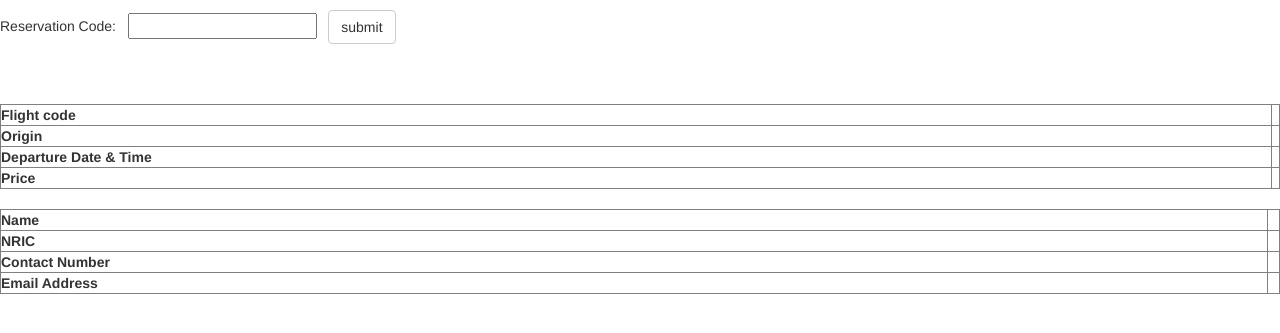
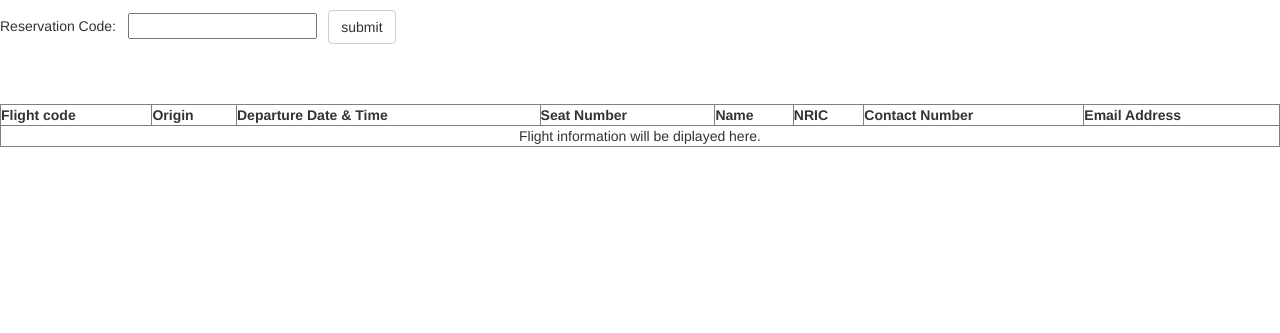
Before and after one commit to GreenBagel/PK9L4E, a PHP site: page /FrontEnd/retrieveFlight.php in a window 1280 px wide. Shown: the part 50-383 px from the top of the page. Run offline with PHP 8.4, Linux system fonts and the light colour scheme; lists and menus that the app fills with data are empty.

Commit message:
Retrieve Flight Changes
Changes:
- Added Seat Number Column
- Removed Price Column
- Changed Table Structure

TODO:
- Get Flight origin
- Get Departure Date & Time

```diff
--- a/FrontEnd/retrieveFlight.php
+++ b/FrontEnd/retrieveFlight.php
@@ -37,146 +37,50 @@
 
      		<!-- Flight Code -->
             <tr>
-                <th>Flight code</th>
+                <th align="center">Flight code</th>
+                <th align="center">Origin</th>
+                <th align="center">Departure Date & Time</th>
+                <th align="center">Seat Number </th>
+                <th align="center">Name</th>
+                <th align="center">NRIC</th>
+                <th align="center">Contact Number</th>
+                <th align="center">Email Address</th>
+
+            </tr>
 
                 <?php
                 $reservation_code = (isset($_POST['code']) ? $_POST['code'] : null);
                 if ($reservation_code == null) {
                 ?>
-                    <td> </td>
-             <?php
-            } else {
+                	<tr>
+                    	<td  colspan ="8" align="center">Flight information will be diplayed here.</td>
+                	</tr>
+                <?php
+            	} else {
             	try {
             		$resInfo = $res->GetReservationWithFieldsFilter($reservation_code, null, null, null, null, null, null, null, null, null);
 
             		foreach ($resInfo as $result) {
             		?>
-            			<td> <?= $result[1] ?> </td>
+            		<tr>
+            			<td align="center"> <?= $result[1]?> </td> <!-- Flight Code -->
+            			<td align="center"> <?= $result[2]?> </td> <!-- Origin -->
+            			<td align="center"> <?= $result[2]?> </td>	<!-- Departure Date & Time -->
+            			<td align="center"> <?= $result[7]?> </td> <!-- Seat Number -->
+            			<td align="center"> <?= $result[3]?> </td> <!-- Name -->
+            			<td align="center"> <?= $result[4]?> </td> <!-- NRIC -->
+            			<td align="center"> <?= $result[6]?> </td> <!-- Contact Number -->
+            			<td align="center"> <?= $result[5]?> </td> <!-- Email Address -->
+            		</tr>
             		<?php
             		}
             	}
             	catch(Exception $e) {
-            		echo 'Invalid Reservation Code!';
+            		echo '<td colspan="8" align="center"> Invalid Reservation Code </td>';
             	}
             }
             	?>
-            </tr>
 
-
-            <!-- Origin -->
-            <tr>
-                <th>Origin</th>
-
-                <?php
-                if ($reservation_code == null) {
-                ?>
-                	<td> </td>
-               	<?php
-               	} else {
-               	?>
-                	<td> <?= $result[2]?> </td>
-                <?php
-            	} ?>
-            </tr>
-
-            <!-- Departure Date & Time -->
-            <tr>
-                <th>Departure Date & Time</th>
-
-                <?php
-                if ($reservation_code == null) {
-                ?>
-                	<td> </td>
-                <?php
-            	} else {
-            	?>
-            		<td> <?= $result[2]?> </td>
-            	<?php
-            	} ?>
-            </tr>
-
-            <!-- Price -->
-            <tr>
-                <th>Price</th>
-
-                <?php
-                if ($reservation_code == null) {
-                ?>
-                	<td> </td>
-                <?php
-            	} else {
-            	?>
-            		<td> <?= $result[2]?> </td>
-            	<?php
-            	} ?>
-            </tr>
-        </table>
-
-    <br/>
-
-        <table border="1">
-
-        	<!-- Name -->
-            <tr>
-                <th>Name</th>
-
-                <?php
-                if ($reservation_code == null) {
-                ?>
-                	<td> </td>
-                <?php
-            	} else {
-            	?>
-            		<td> <?= $result[3]?> </td>
-            	<?php
-            	} ?>
-            </tr>
-
-            <!-- NRIC -->
-            <tr>
-                <th>NRIC</th>
-
-                <?php
-                if ($reservation_code == null) {
-                ?>
-                	<td> </td>
-                <?php
-            	} else {
-            	?>
-            		<td> <?= $result[4]?> </td>
-            	<?php
-            	} ?>
-
-            <!-- Contact Number -->
-            </tr>
-                <th>Contact Number</th>
-
-                <?php
-                if ($reservation_code == null) {
-                ?>
-                	<td> </td>
-                <?php
-            	} else {
-            	?>
-            		<td> <?= $result[6]?> </td>
-            	<?php
-            	} ?>
-
-            <!-- Email -->
-            <tr>
-                <th>Email Address</th>
-
-                <?php
-                if ($reservation_code == null) {
-                ?>
-                	<td> </td>
-                <?php
-            	} else {
-            	?>
-            		<td> <?= $result[5]?> </td>
-            	<?php
-            	} ?>
-            </tr>
         </table>
 
 
```
